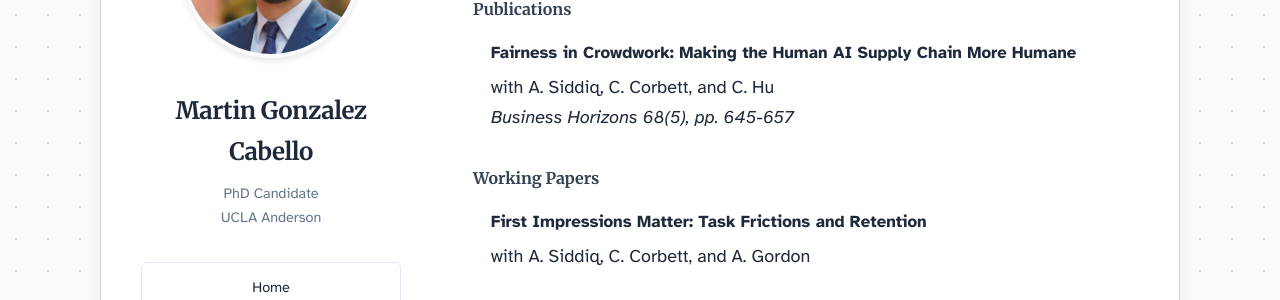
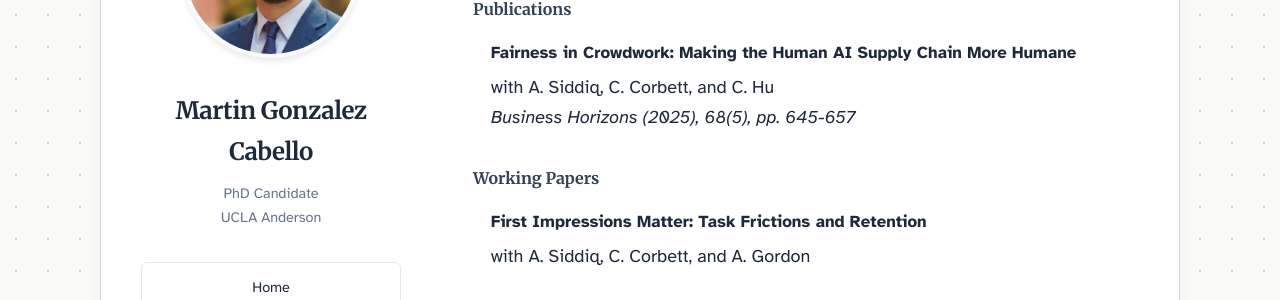
Before and after one commit to martins73/research-site, a Jekyll site: the page built from cv.html, in a window 1280 px wide and 900 px high, scrolled down 839 px. Shown: the part 154-454 px from the top of the window. Built offline with Jekyll 4.4.1, drawn with Linux system fonts in a browser that asks for light colours.

Commit message:
Update papers.yml

```diff
--- a/_data/papers.yml
+++ b/_data/papers.yml
@@ -33,7 +33,7 @@ papers:
         url: "https://www.linkedin.com/in/catherinehhu/"
     badges: []
     submission: ""
-    publication: "Business Horizons 68(5), pp. 645-657"
+    publication: "Business Horizons (2025), 68(5), pp. 645-657"
     highlights: ""
     abstract: "The vast quantities of data required to build artificial intelligence (AI) technologies are often annotated and processed manually, making human labor a critical component of the AI supply chain. The workers who input this data are sourced through digital labor (\"crowdwork\") platforms that often are unregulated and offer low wages, raising concerns about labor standards in AI development. Using the results of a survey, this article aims to shed light on the experiences and perceptions of fair treatment among workers in the AI supply chain. The study reveals significant variability in workers' experiences, identifies potential drivers of fairness, and highlights how design choices by labor platforms can significantly affect worker welfare. Drawing on lessons from physical supply chains, this article offers practical guidance to managers on how to enhance worker welfare within the AI supply chain and how to ensure that AI technologies are responsibly sourced."
     link_text: "Paper Link"
```
